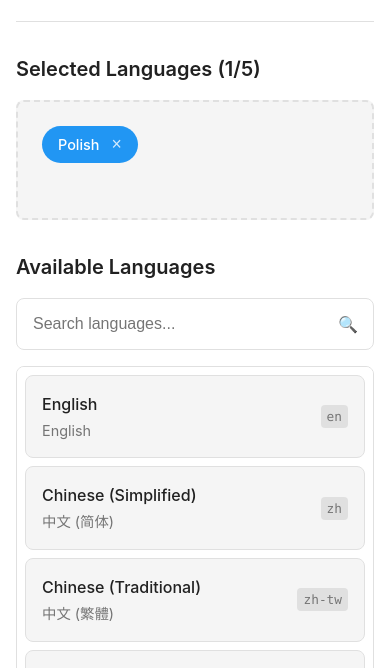
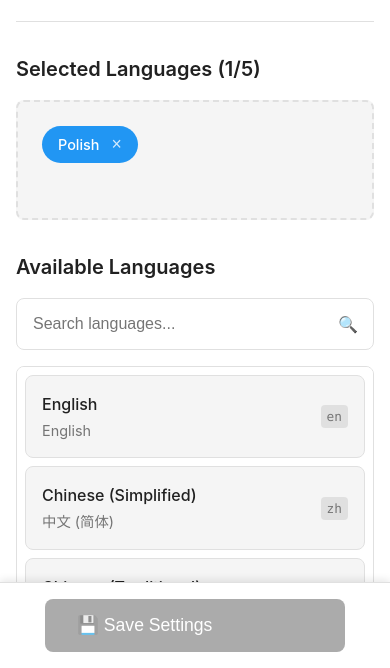
Before and after one commit to lifenture/browser-extension-translate, a browser extension: page Translate with Kagi Extension/Resources/options.html in a window 390 px wide. Shown: the part 176-844 px from the top of the page. Drawn offline with Linux system fonts and the light colour scheme.

Commit message:
Major UX improvements to settings page
Enhanced User Interface:
- Added sticky Save Settings button always visible at bottom of browser window
- Button stays fixed in place during scrolling for better accessibility
- Improved visual prominence with larger size and centered placement
- Enhanced mobile responsiveness with full-width button on small screens

Streamlined Experience:
- Removed "Reset to Default" functionality for cleaner, simpler interface
- Eliminated confusing options and reduced cognitive load
- Focused design on primary user action (saving settings)
- Reduced complexity while maintaining all essential features

CSS Improvements:
- Added sticky-save-bar class with fixed positioning and shadow
- Updated container padding to accommodate sticky button (100px bottom)
- Enhanced responsive design for mobile devices
- Consistent spacing and professional appearance

Code Cleanup:
- Removed resetSettings() method and related event handlers
- Simplified options.js by removing unnecessary complexity
- Cleaner HTML structure without redundant action buttons
- Updated test documentation to reflect streamlined workflow

Layout Enhancements:
- Save button now appears below content with proper shadow
- Better visual hierarchy and user flow
- Professional appearance consistent with modern web applications
- Improved usability for users with longer language lists

This update significantly improves the settings page UX by making the
primary action (Save Settings) always accessible and reducing interface
complexity while maintaining full functionality.

```diff
--- a/Translate with Kagi Extension/Resources/options.css
+++ b/Translate with Kagi Extension/Resources/options.css
@@ -50,6 +50,7 @@ body {
     max-width: 800px;
     margin: 0 auto;
     padding: var(--spacing-lg);
+    padding-bottom: 100px; /* Space for sticky save button */
     min-height: 100vh;
 }
 
@@ -374,10 +375,32 @@ footer {
     }
 }
 
+/* Sticky Save Bar */
+.sticky-save-bar {
+    position: fixed;
+    bottom: 0;
+    left: 0;
+    right: 0;
+    background: var(--background);
+    border-top: 1px solid var(--border);
+    padding: var(--spacing-md) var(--spacing-lg);
+    display: flex;
+    justify-content: center;
+    z-index: 100;
+    box-shadow: 0 -2px 8px var(--shadow);
+}
+
+.sticky-save-bar .primary-btn {
+    min-width: 200px;
+    font-size: 1.1rem;
+    padding: var(--spacing-md) var(--spacing-xl);
+}
+
 /* Responsive design */
 @media (max-width: 768px) {
     .container {
         padding: var(--spacing-md);
+        padding-bottom: 100px; /* Space for sticky save button */
     }
 
     .language-grid {
@@ -394,4 +417,14 @@ footer {
         width: 100%;
         max-width: 300px;
     }
+
+    .sticky-save-bar {
+        padding: var(--spacing-md);
+    }
+
+    .sticky-save-bar .primary-btn {
+        min-width: unset;
+        width: 100%;
+        max-width: 300px;
+    }
 }
--- a/Translate with Kagi Extension/Resources/options.html
+++ b/Translate with Kagi Extension/Resources/options.html
@@ -36,14 +36,6 @@
                 </div>
             </div>
 
-            <div class="actions">
-                <button id="save-settings" class="primary-btn" disabled>
-                    💾 Save Settings
-                </button>
-                <button id="reset-settings" class="secondary-btn">
-                    🔄 Reset to Default
-                </button>
-            </div>
 
             <div class="preview">
                 <h3>Preview</h3>
@@ -59,6 +51,13 @@
         </footer>
     </div>
 
+    <!-- Sticky Save Button -->
+    <div class="sticky-save-bar">
+        <button id="save-settings" class="primary-btn" disabled>
+            💾 Save Settings
+        </button>
+    </div>
+
     <script src="languages.js"></script>
     <script src="options.js"></script>
 </body>
--- a/Translate with Kagi Extension/Resources/options.js
+++ b/Translate with Kagi Extension/Resources/options.js
@@ -31,10 +31,6 @@ class LanguageSelector {
             this.saveSettings();
         });
 
-        // Reset settings
-        document.getElementById('reset-settings').addEventListener('click', () => {
-            this.resetSettings();
-        });
     }
 
     async loadSavedSettings() {
@@ -94,14 +90,6 @@ class LanguageSelector {
         }
     }
 
-    resetSettings() {
-        if (confirm('Reset to default languages? This will remove all your current selections.')) {
-            this.selectedLanguages = [...this.defaultLanguages];
-            this.updateUI();
-            this.enableSaveButton();
-            this.showNotification('Settings reset to default', 'success');
-        }
-    }
 
     renderLanguageGrid() {
         const grid = document.getElementById('language-grid');
```
Also changed, not shown: test-configuration.html (+2 -9 lines).
